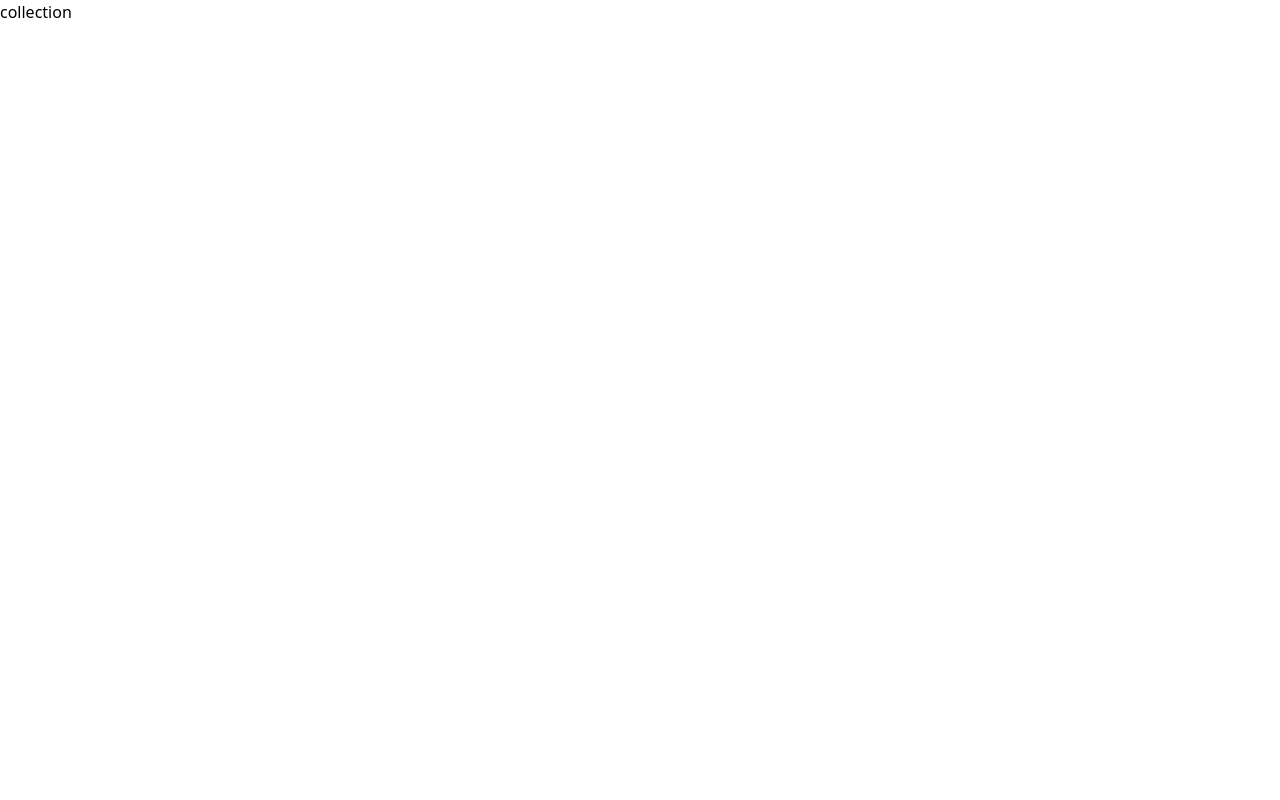
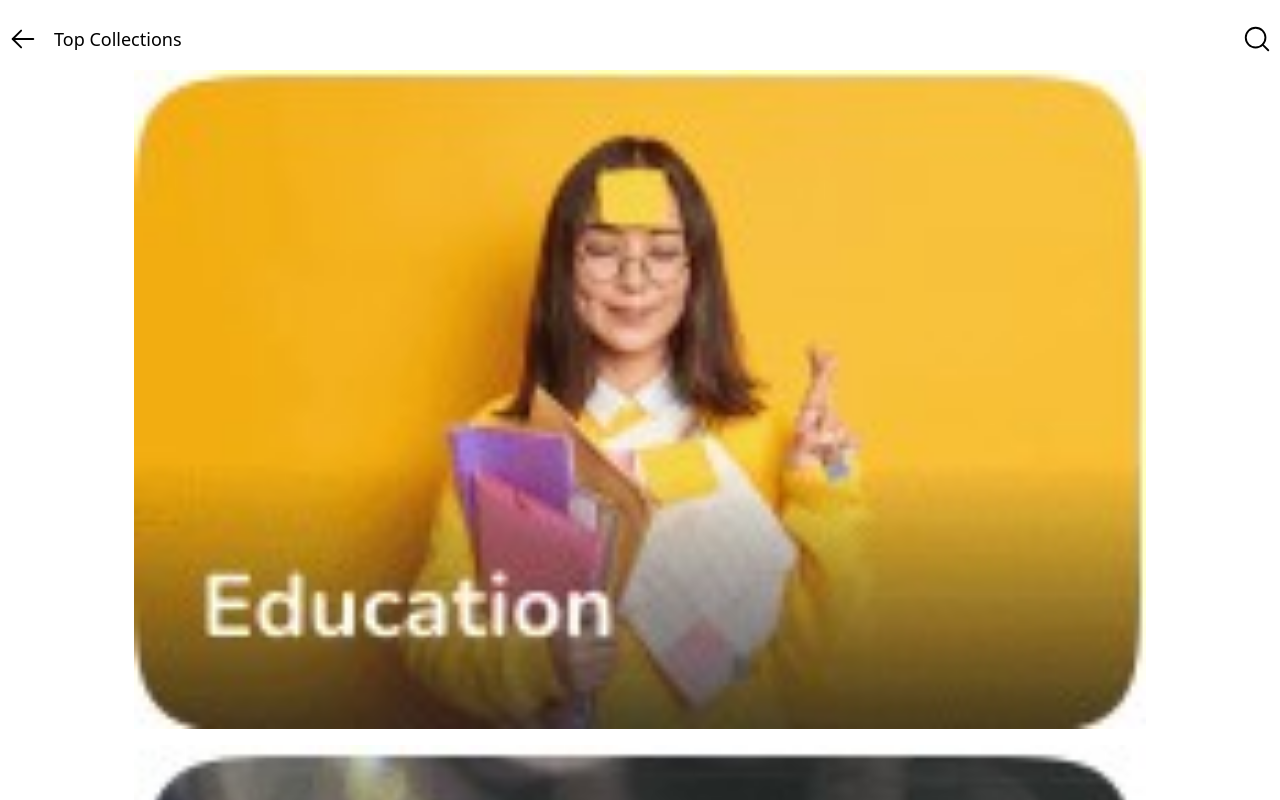
Before and after one commit to smartcollins/quizzico, a React (Create React App) app: page /collections in a window 1280 px wide. Built offline with nearby package versions, Linux system fonts and the light colour scheme.

Commit message:
modified Collections

```diff
--- a/src/pages/Collections.jsx
+++ b/src/pages/Collections.jsx
@@ -1,9 +1,24 @@
 import React from 'react';
-
+import { collections } from '../assets/data';
+import { value } from '../assets/value';
+import { MagnifyingGlass, ArrowLeft } from 'phosphor-react';
 
 const Collection = ()=>{
+
+    const items = collections.map((item,idx) => <img key={idx} className="md:object-cover md:w-4/5" src={item.img} alt="collections"/>)
+    const size = value.md
+
     return(
-        <div className="grid">collection</div>
+        <div className='p-2'>
+            <div className='flex items-center justify-between my-4'>
+                <div className='flex items-center gap-4'>
+                    <ArrowLeft size={size} color="#000000" />
+                    <p className=' text-lg font-medium'>Top Collections</p>
+                </div>
+                <MagnifyingGlass size={size} color="#000000" />
+            </div>
+            <div className="grid grid-cols-2 gap-2 md:flex md:flex-col md:items-center md:gap-4">{items}</div>
+        </div>
     )
 }
 
```
